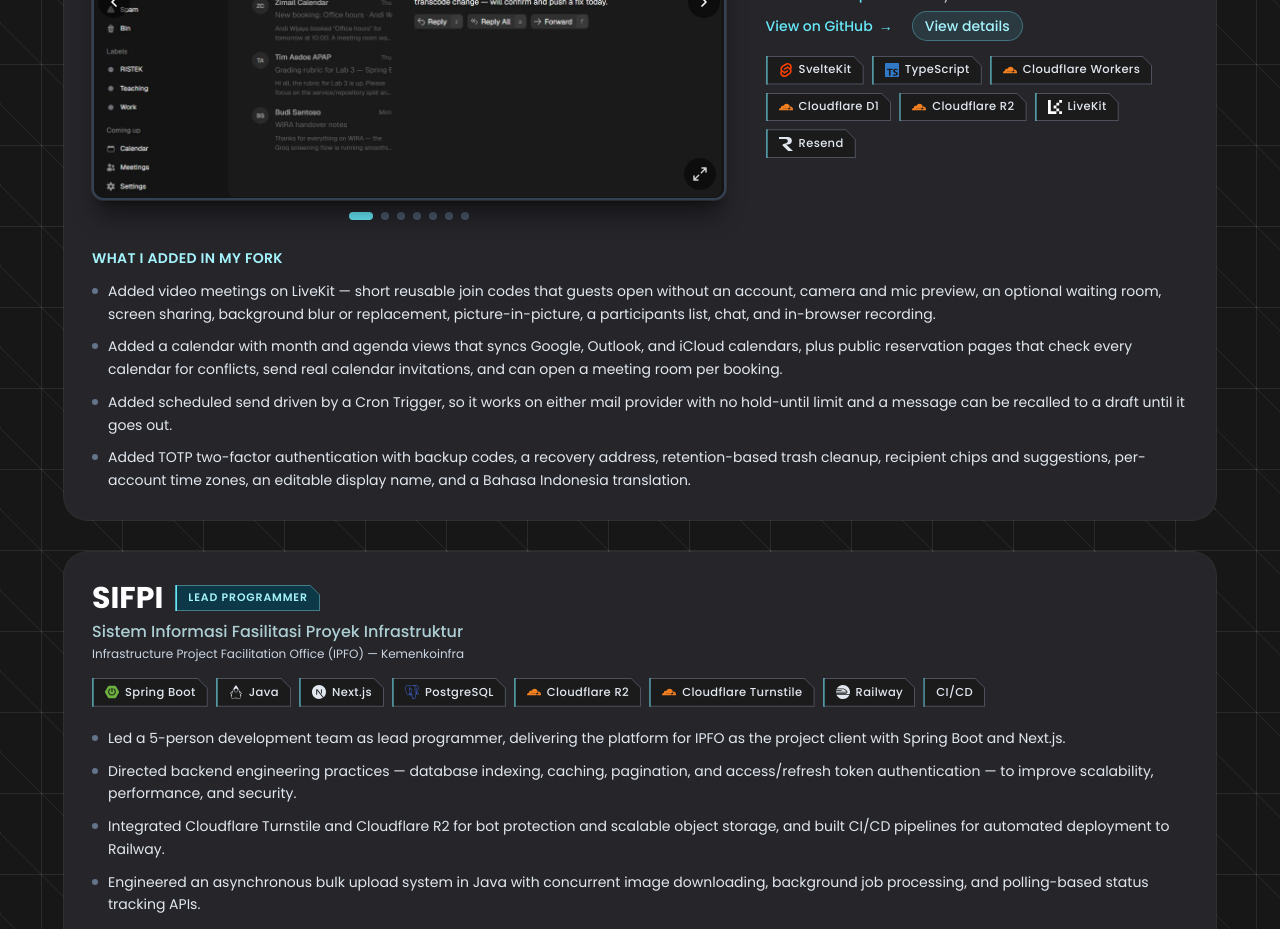
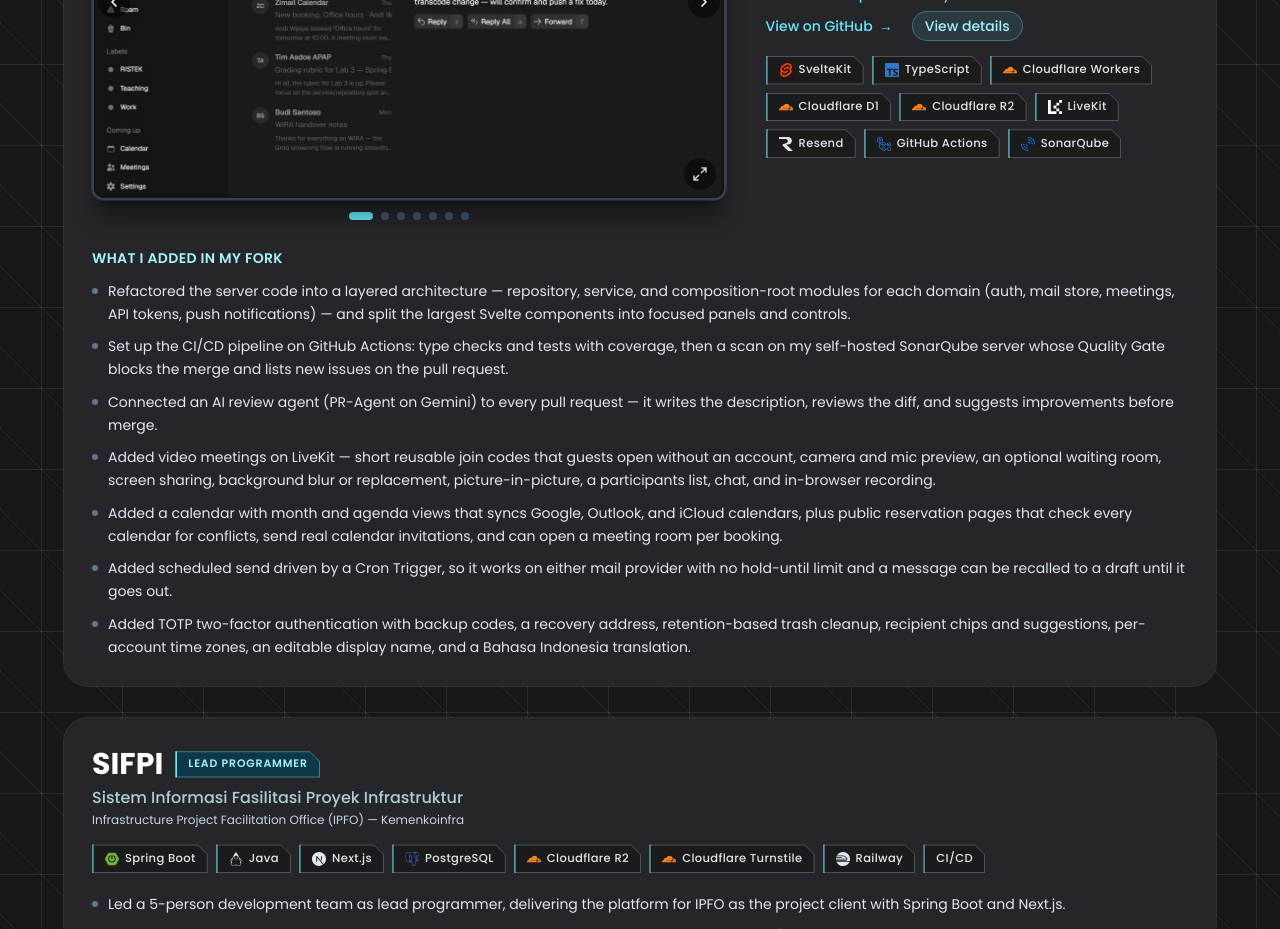
Before and after one commit to MHibriziF/portfolio-web-v1, a React (Vite) app: page / in a window 1280 px wide. Shown: the part 5080-6009 px from the top of the page. Built offline with nearby package versions, Linux system fonts and the light colour scheme.

Commit message:
feat(projects): add Zimail's refactor, CI pipeline and AI review agent

```diff
--- a/src/data/portfolio.js
+++ b/src/data/portfolio.js
@@ -176,9 +176,14 @@
       "Cloudflare R2",
       "LiveKit",
       "Resend",
+      "GitHub Actions",
+      "SonarQube",
     ],
     pointsTitle: "What I added in my fork",
     points: [
+      "Refactored the server code into a layered architecture — repository, service, and composition-root modules for each domain (auth, mail store, meetings, API tokens, push notifications) — and split the largest Svelte components into focused panels and controls.",
+      "Set up the CI/CD pipeline on GitHub Actions: type checks and tests with coverage, then a scan on my self-hosted SonarQube server whose Quality Gate blocks the merge and lists new issues on the pull request.",
+      "Connected an AI review agent (PR-Agent on Gemini) to every pull request — it writes the description, reviews the diff, and suggests improvements before merge.",
       "Added video meetings on LiveKit — short reusable join codes that guests open without an account, camera and mic preview, an optional waiting room, screen sharing, background blur or replacement, picture-in-picture, a participants list, chat, and in-browser recording.",
       "Added a calendar with month and agenda views that syncs Google, Outlook, and iCloud calendars, plus public reservation pages that check every calendar for conflicts, send real calendar invitations, and can open a meeting room per booking.",
       "Added scheduled send driven by a Cron Trigger, so it works on either mail provider with no hold-until limit and a message can be recalled to a draft until it goes out.",
@@ -314,7 +319,7 @@
   },
   {
     label: "Languages & Tools",
-    items: ["Java", "Dart", "Python", "TypeScript", "PostgreSQL", "Git", "AWS"],
+    items: ["Java", "Dart", "Python", "TypeScript", "PostgreSQL", "Git", "AWS", "GitHub Actions", "SonarQube (self-hosted)"],
   },
   {
     label: "Soft Skills",
```
